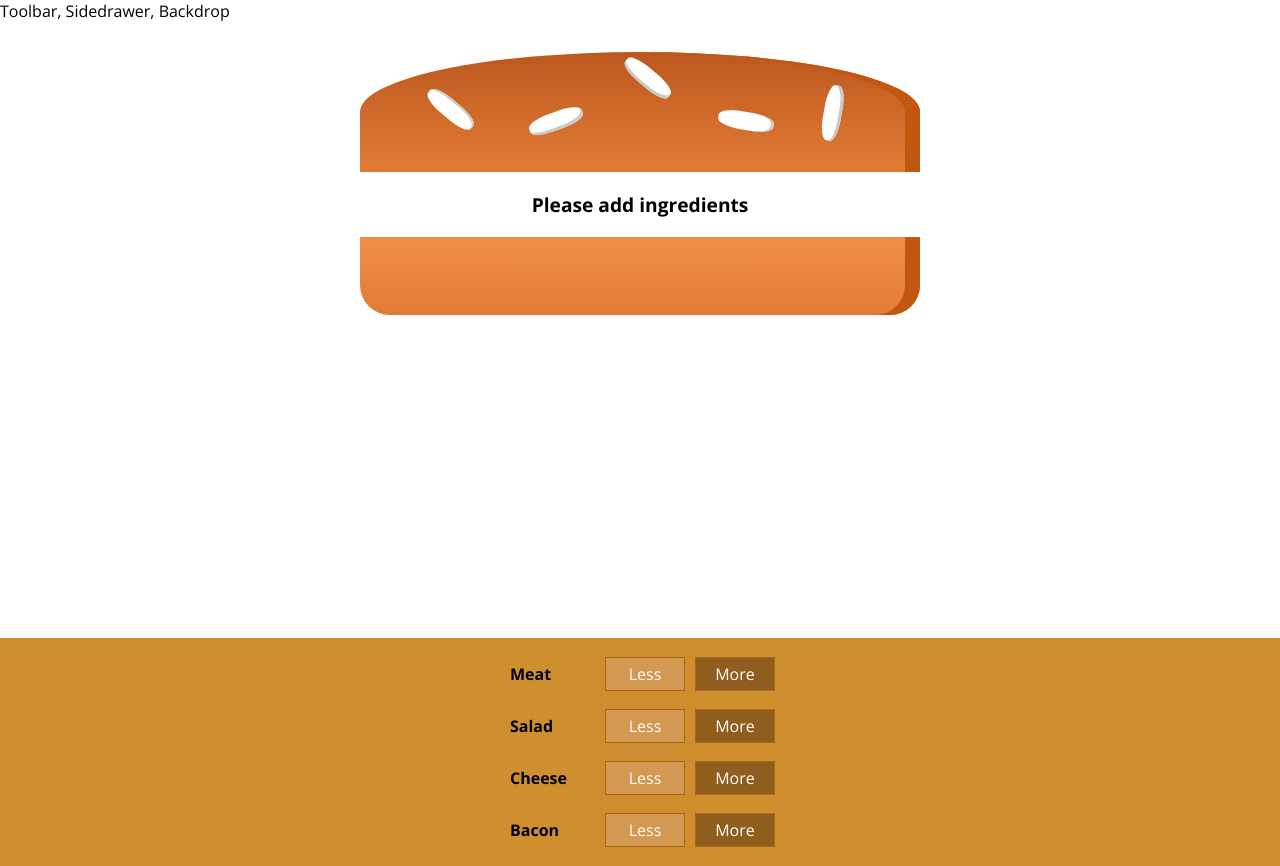
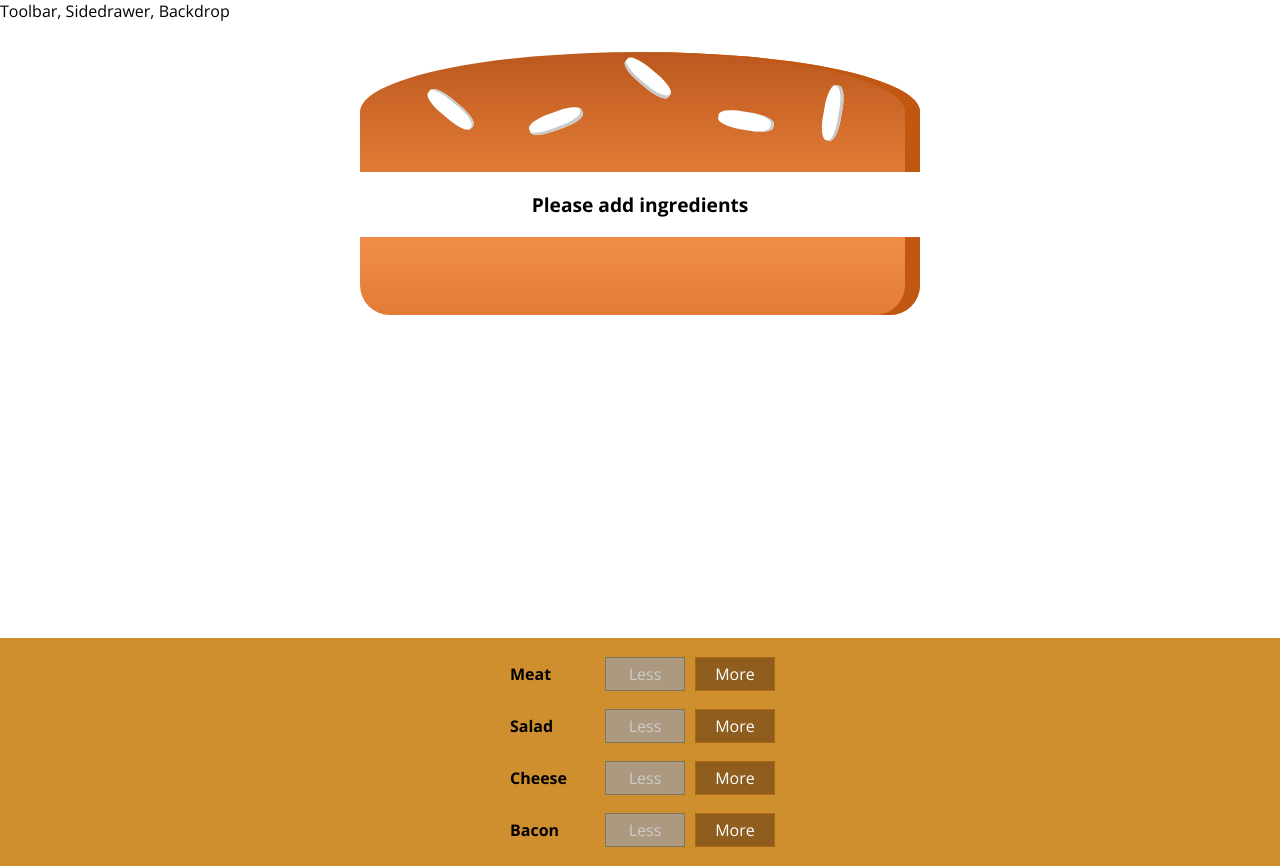
Before and after one commit to P-star-art/Burger-builder, a React (Create React App) app: page / in a window 1280 px wide. Built offline with nearby package versions, Linux system fonts and the light colour scheme.

Commit message:
removing ingredients safely

```diff
--- a/src/components/Burger/BuildControls/BuildControl/BuildControl.js
+++ b/src/components/Burger/BuildControls/BuildControl/BuildControl.js
@@ -5,7 +5,7 @@
     return (
         <div className={classes.BuildControl}>
             <div className={classes.Label}>{props.label}</div>
-            <button className={classes.Less}>Less</button>
+            <button disabled={props.disabled} className={classes.Less} onClick={props.removed}>Less</button>
             <button className={classes.More}  onClick={props.added}>More</button>
         </div>
     )
--- a/src/components/Burger/BuildControls/BuildControls.js
+++ b/src/components/Burger/BuildControls/BuildControls.js
@@ -16,7 +16,9 @@
                 <BuildControl
                     key={ctrl.label}
                     label={ctrl.label}
-                    added={() => props.ingredientAdded(ctrl.type)}/>
+                    added={() => props.ingredientAdded(ctrl.type)}
+                    removed={() => props.ingredientRemoved(ctrl.type)}
+                    disabled={props.disabled[ctrl.type]}/>
             ))}
         </div>
     )
--- a/src/constainers/BurgerBuilder/BurgerBuilder.js
+++ b/src/constainers/BurgerBuilder/BurgerBuilder.js
@@ -35,11 +35,41 @@
         this.setState({ingredients: updatedIngredients, totalPrice: newPrice} )
     }
 
+    removeIngredientHandler = (type) => {
+        const oldCount = this.state.ingredients[type];
+        if (oldCount < 0)
+        {
+            return;
+        }
+        const updatedCount = oldCount - 1;
+        const updatedIngredients = {
+            ...this.state.ingredients
+        }
+        updatedIngredients[type] = updatedCount;
+        const deductionalPrice = INGREDIENT_PRICES[type];
+        const oldPrice = this.state.totalPrice;
+        const newPrice = oldPrice - deductionalPrice;
+
+        this.setState({ingredients: updatedIngredients, totalPrice: newPrice} )
+    }
+
     render() {
+
+        const disabledInfo = {
+            ...this.state.ingredients
+        };
+
+        for (let key in disabledInfo) {
+            disabledInfo[key] = disabledInfo[key] <= 0
+        }
+
         return (
             <Auxiliary>
                 <Burger ingredients={this.state.ingredients} />
-                <BuildControls ingredientAdded = {this.addIngredientHandler} />
+                <BuildControls
+                    ingredientAdded={this.addIngredientHandler}
+                    ingredientRemoved={this.removeIngredientHandler}
+                    disabled={disabledInfo}/>
             </Auxiliary>
         )
     }
```
Also changed, not shown: 1 other file (tests, documents, lock files or other folders).
